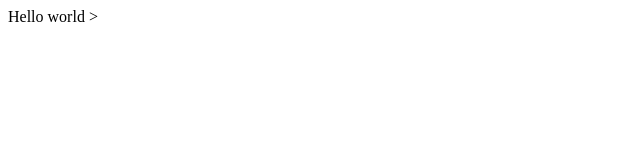
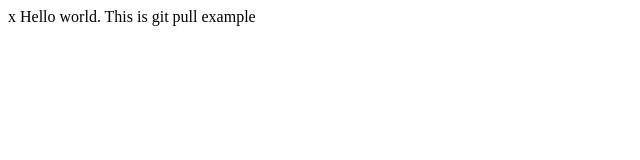
Before and after one commit to itachi23/Git-Lecture0-CS50, a plain HTML site: page index.html in a window 1280 px wide. Shown: the whole page, without its empty margins (0-640 px from the left). Drawn offline with Linux system fonts and the light colour scheme.

Commit message:
Update index.html

```diff
--- a/index.html
+++ b/index.html
@@ -1,8 +1,8 @@
 <html>
     <title>
         My web page
-    </title>
+    </title>x
         <body>
-            Hello world
-        </body>>
+            Hello world. This is git pull example
+        </body>
 </html>
```
